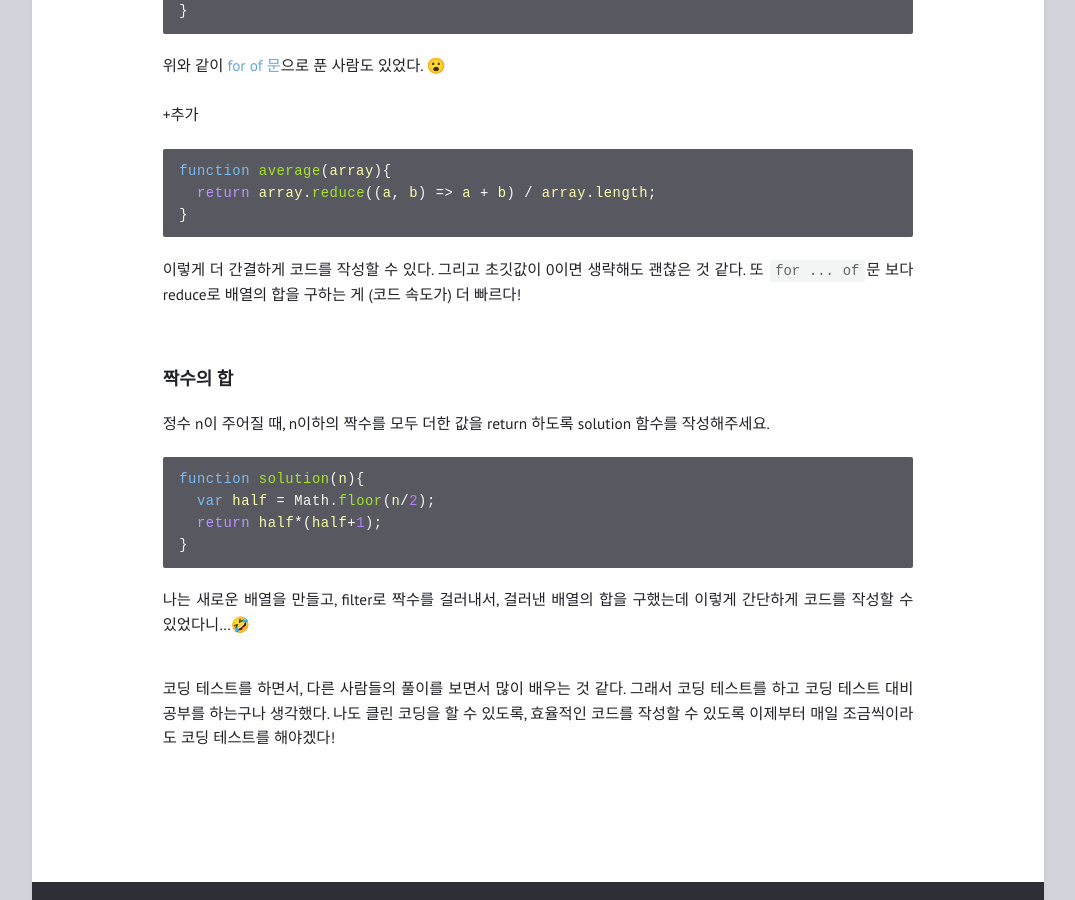
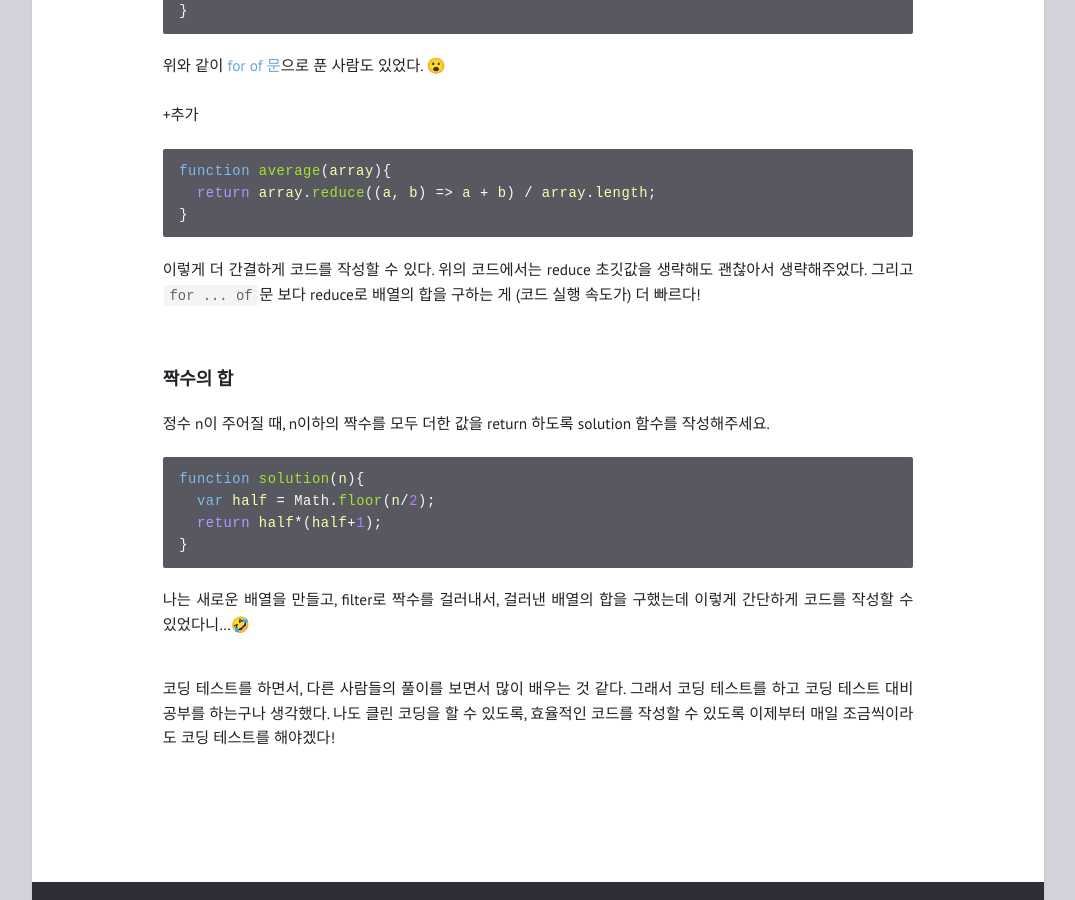
Before and after one commit to feb-dain/feb-dain.github.io, a Jekyll site: the page built from _posts/2022-10-14-started-taking-coding-tests.md, in a window 1280 px wide and 900 px high, scrolled down 1220 px. Shown: the whole window, without its empty margins (102-1177 px from the left). Built offline with Jekyll 4.4.1, drawn with Linux system fonts in a browser that asks for light colours; comment, search, counter and statistics services are not loaded.

Commit message:
Update 2022-10-14-started-taking-coding-tests.md

````diff
--- a/_posts/2022-10-14-started-taking-coding-tests.md
+++ b/_posts/2022-10-14-started-taking-coding-tests.md
@@ -62,8 +62,9 @@ function average(array){
   return array.reduce((a, b) => a + b) / array.length;
 }
 ```
-이렇게 더 간결하게 코드를 작성할 수 있다. 그리고 초깃값이 0이면 생략해도 괜찮은 것 같다.
-또 `for ... of`문 보다 reduce로 배열의 합을 구하는 게 (코드 속도가) 더 빠르다!
+이렇게 더 간결하게 코드를 작성할 수 있다.
+위의 코드에서는 reduce 초깃값을 생략해도 괜찮아서 생략해주었다.
+그리고 `for ... of`문 보다 reduce로 배열의 합을 구하는 게 (코드 실행 속도가) 더 빠르다!
 
 <br>
 
````
